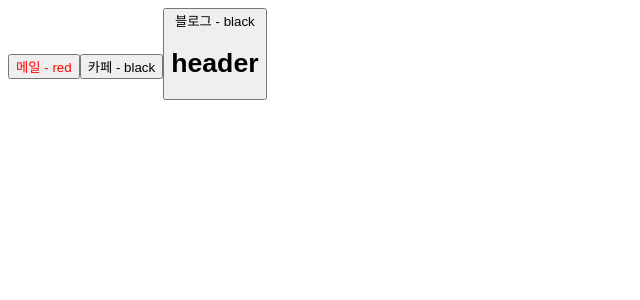
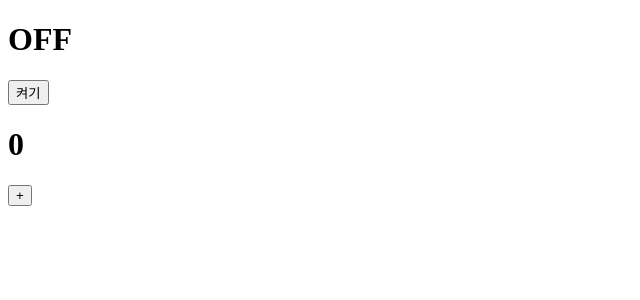
Before and after one commit to TaeHeeKim98/React_inflearn, a React (Vite) app in the folder section05/: page / in a window 1280 px wide. Shown: the top 300 px of the page, without its empty margins (0-640 px from the left). Built offline with nearby package versions, Linux system fonts and the light colour scheme.

Commit message:
no message

```diff
--- a/section05/src/App.jsx
+++ b/section05/src/App.jsx
@@ -1,28 +1,34 @@
-import './App.css'
-import Header from './components/Header.jsx'
-import Main from './components/Main.jsx'
-import Footer from './components/Footer.jsx'
-import Button from './components/Button.jsx'
+import "./App.css";
+import { useState } from "react";
 
 function App() {
-
-  const buttonProps = {
-    text : "메일",
-    color : "red",
-    a : "1",
-    b : "2",
-    c: "3",
-  }
+  const [count, setCount] = useState(0);
+  const [light, setLight] = useState("OFF");
 
   return (
     <>
-      <Button {...buttonProps}/>
-      <Button text={"카페"}/>
-      <Button text={"블로그"}>
-        <Header />
-      </Button>
+      <div>
+        <h1>{light}</h1>
+        <button
+          onClick={() => {
+            setLight(light === "ON" ? "OFF" : "ON");
+          }}
+        >
+          {light === "ON" ? "끄기" : "켜기"}
+        </button>
+      </div>
+      <div>
+        <h1>{count}</h1>
+        <button
+          onClick={() => {
+            setCount(count + 1);
+          }}
+        >
+          +
+        </button>
+      </div>
     </>
   );
 }
 
-export default App
+export default App;
--- a/section05/src/components/Button.jsx
+++ b/section05/src/components/Button.jsx
@@ -1,14 +1,24 @@
-const Button = ({text, color, children}) => {
-    return (
-        <button style={{color: color}}>
-            {text} - {color}
-            {children}
-        </button>
-    )
-}
+const Button = ({ text, color, children }) => {
+  // 이벤트 객체
+  const onClickButton = (e) => {
+    console.log(e);
+    console.log(text);
+  };
+
+  return (
+    <button
+      onClick={onClickButton}
+      //onMouseEnter={onClickButton}
+      style={{ color: color }}
+    >
+      {text} - {color}
+      {children}
+    </button>
+  );
+};
 
 Button.defaultProps = {
-    color: "black"
-}
+  color: "black",
+};
 
 export default Button;
```
Also changed, not shown: 1 other file (tests, documents, lock files or other folders).
